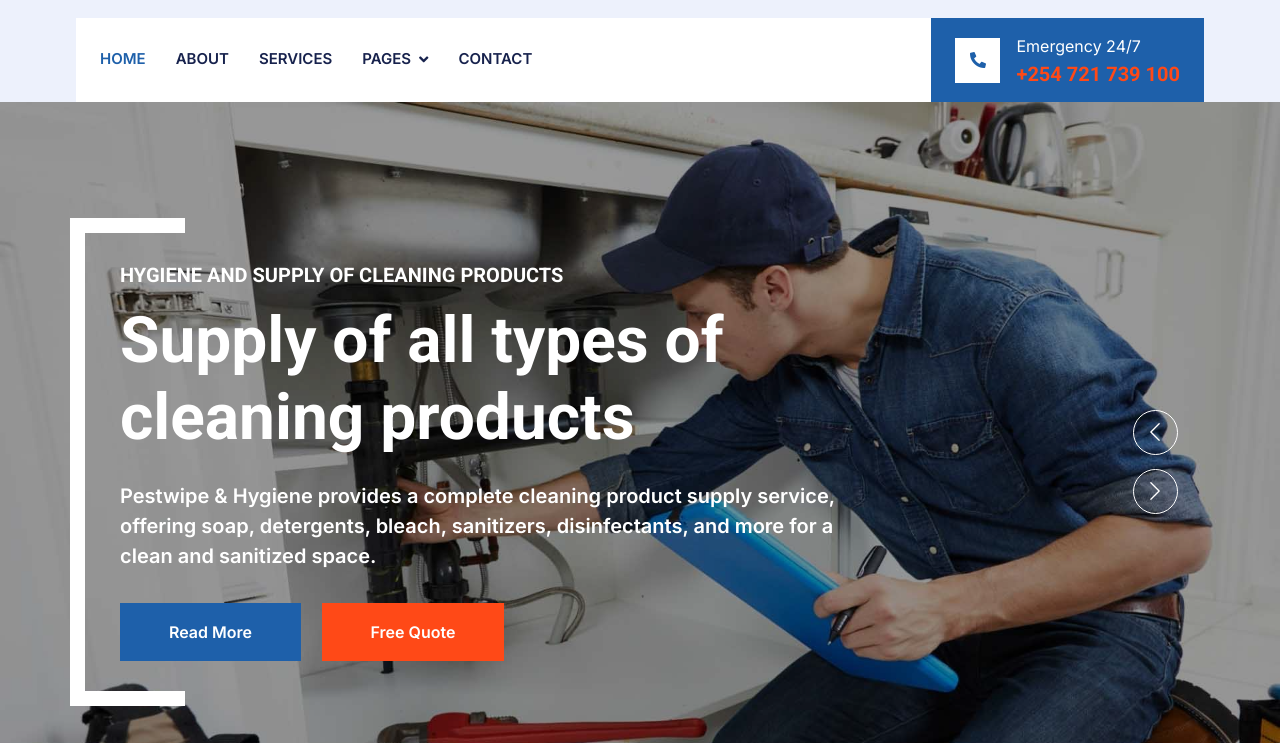
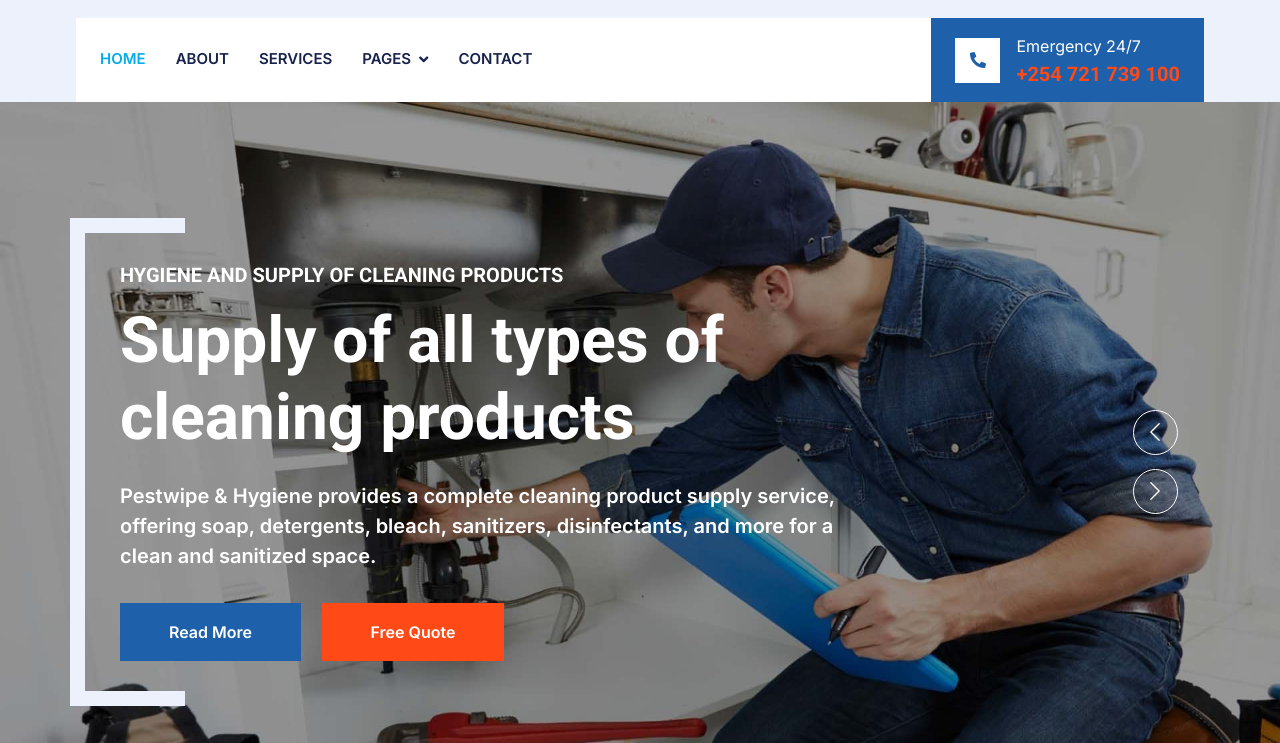
Before and after one commit to Damarice/Pestwipe, a plain HTML site: page Pestwipe&Hygiene/index.html in a window 1280 px wide. Shown: the part 57-800 px from the top of the page. Drawn offline with nearby package versions, Linux system fonts and the light colour scheme; animation ran at ten frames a second.

Commit message:
new commit

```diff
--- a/Pestwipe&Hygiene/css/style.css
+++ b/Pestwipe&Hygiene/css/style.css
@@ -1,7 +1,7 @@
 /********** Template CSS **********/
 :root {
-    --primary: #1E60AA;
-    --secondary: #FF4917;
+    --primary: #05abeb;
+    --secondary: #e7232a;
     --light: #EDF1FC;
     --dark: #17224D;
 }
@@ -18,7 +18,6 @@
     z-index: 99;
 }
 
-
 /*** Spinner ***/
 #spinner {
     opacity: 0;
@@ -32,7 +31,6 @@
     visibility: visible;
     opacity: 1;
 }
-
 
 /*** Button ***/
 .btn {
@@ -69,7 +67,6 @@
     justify-content: center;
     font-weight: normal;
 }
-
 
 /*** Navbar ***/
 .top-bar {
@@ -150,30 +147,29 @@
     }
 }
 
-
 /*** Header ***/
 .header-carousel .container,
 .page-header .container {
     position: relative;
     padding: 45px 0 45px 35px;
-    border-left: 15px solid #FFFFFF;
+    border-left: 15px solid var(--light);
 }
 
 .header-carousel .container::before,
 .header-carousel .container::after,
 .page-header .container::before,
-.page-header .container::after {
+page-header .container::after {
     position: absolute;
     content: "";
     top: 0;
     left: 0;
     width: 100px;
     height: 15px;
-    background: #FFFFFF;
+    background: var(--light);
 }
 
 .header-carousel .container::after,
-.page-header .container::after {
+page-header .container::after {
     top: 100%;
     margin-top: -15px;
 }
@@ -243,13 +239,11 @@
     color: var(--light);
 }
 
-
 /*** Facts ***/
 .fact {
     background: linear-gradient(rgba(0, 0, 0, .4), rgba(0, 0, 0, .4)), url(../img/bg.jpg) center center no-repeat;
     background-size: cover;
 }
-
 
 /*** Service ***/
 .service-item-top img {
@@ -282,7 +276,6 @@
     background: var(--light);
     border-color: var(--primary);
 }
-
 
 /*** Booking ***/
 .video {
@@ -425,7 +418,6 @@
     border-bottom-color: var(--primary);
 }
 
-
 /*** Team ***/
 .team-item img {
     transition: .5s;
@@ -469,7 +461,6 @@
     background: var(--secondary)
 }
 
-
 /*** Testimonial ***/
 .testimonial-carousel .owl-item .testimonial-text,
 .testimonial-carousel .owl-item.center .testimonial-text * {
@@ -496,7 +487,6 @@
     border: 15px solid;
     border-color: var(--light) transparent transparent transparent;
     transition: .5s;
-
 }
 
 .testimonial-carousel .owl-item.center .testimonial-text::after {
@@ -510,7 +500,7 @@
     left: 50%;
     transform: translateX(-50%);
     display: flex;
-    justify-content: space-between;
+    justify-content: space between;
     opacity: 0;
     transition: .5s;
     z-index: 1;
@@ -531,7 +521,6 @@
 .testimonial-carousel .owl-nav .owl-next:hover {
     color: var(--dark);
 }
-
 
 /*** Footer ***/
 .footer .btn.btn-social {
```
